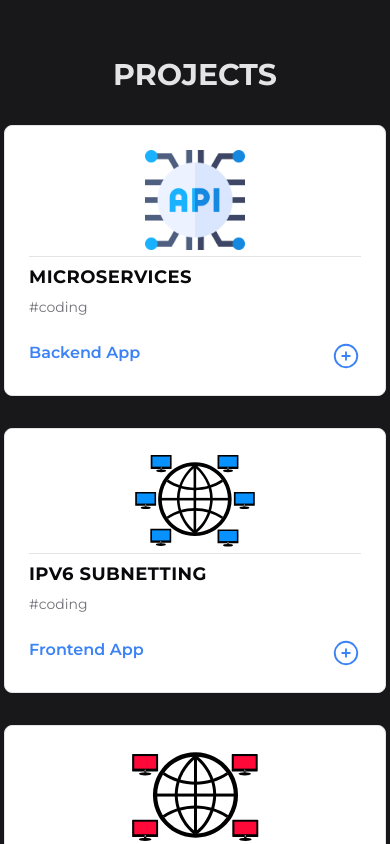
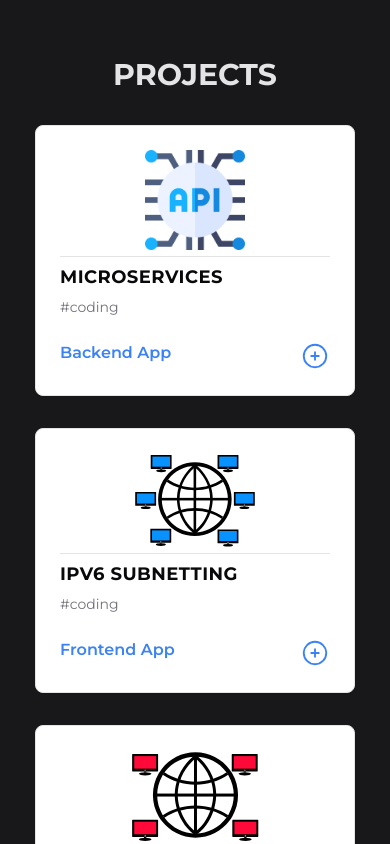
Before and after one commit to kmfiguerrez/next-x-portfolio, a Next.js app: page / in a window 390 px wide. Shown: the part 3160-4004 px from the top of the page. Built offline with nearby package versions, Linux system fonts and the light colour scheme.

Commit message:
Put fixed width on project card.

```diff
--- a/src/components/sections/projects/project-card.tsx
+++ b/src/components/sections/projects/project-card.tsx
@@ -32,7 +32,7 @@ const ProjectCard = ({imgSrc, imgAlt, imgWidth, imgHeight, title, description, a
 
   return (
     <Card
-      className='max-md:mx-auto sm:w-[320px]'
+      className='max-md:mx-auto w-[320px]'
       onMouseEnter={() => setIsHover(true)}
       onMouseLeave={() => setIsHover(false)}
       >
```
